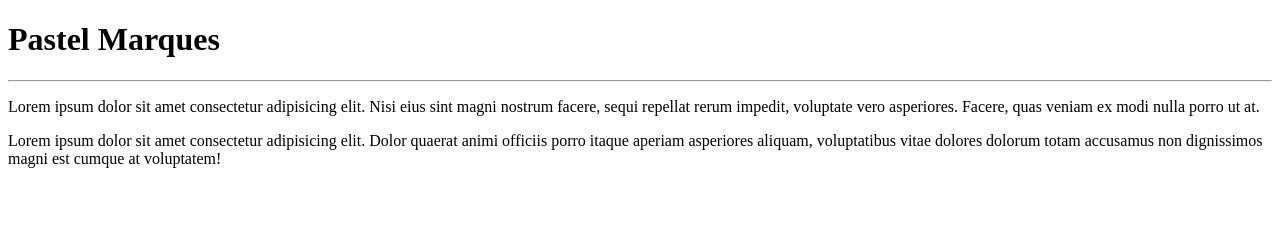
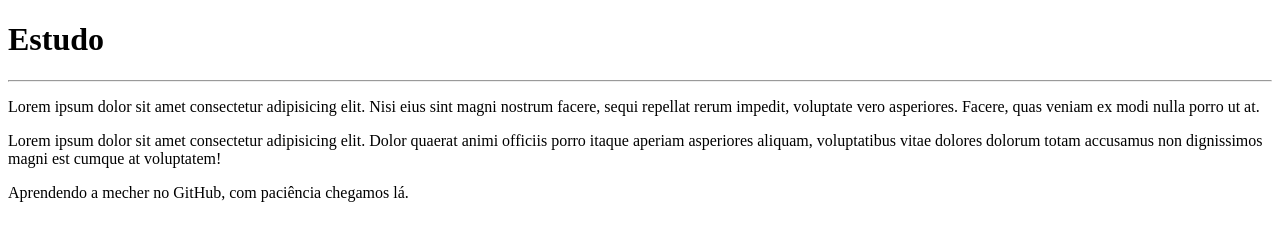
Before and after one commit to M-juliano/Estudo, a plain HTML site: page Site-Exemplo/index.html in a window 1280 px wide. Drawn offline with Linux system fonts and the light colour scheme.

Commit message:
Modifiquei o site

```diff
--- a/Site-Exemplo/index.html
+++ b/Site-Exemplo/index.html
@@ -6,9 +6,10 @@
     <title>Meu Primeiro Site em Repositório</title>
 </head>
 <body>
-    <h1>Pastel Marques</h1>
+    <h1>Estudo</h1>
     <hr>
     <p>Lorem ipsum dolor sit amet consectetur adipisicing elit. Nisi eius sint magni nostrum facere, sequi repellat rerum impedit, voluptate vero asperiores. Facere, quas veniam ex modi nulla porro ut at.</p>
 </body>
 </html>
 Lorem ipsum dolor sit amet consectetur adipisicing elit. Dolor quaerat animi officiis porro itaque aperiam asperiores aliquam, voluptatibus vitae dolores dolorum totam accusamus non dignissimos magni est cumque at voluptatem!
+<p>Aprendendo a mecher no GitHub, com paciência chegamos lá.</p>
```
